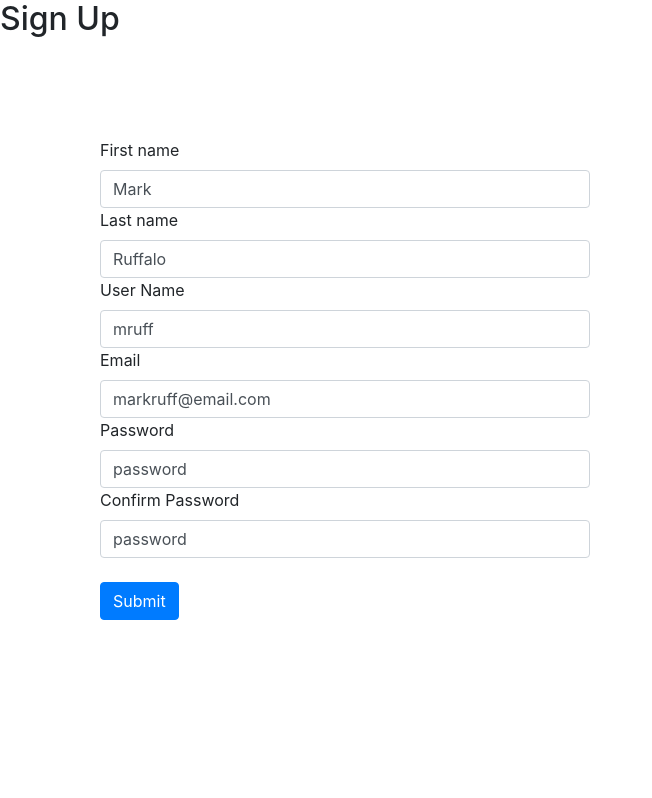
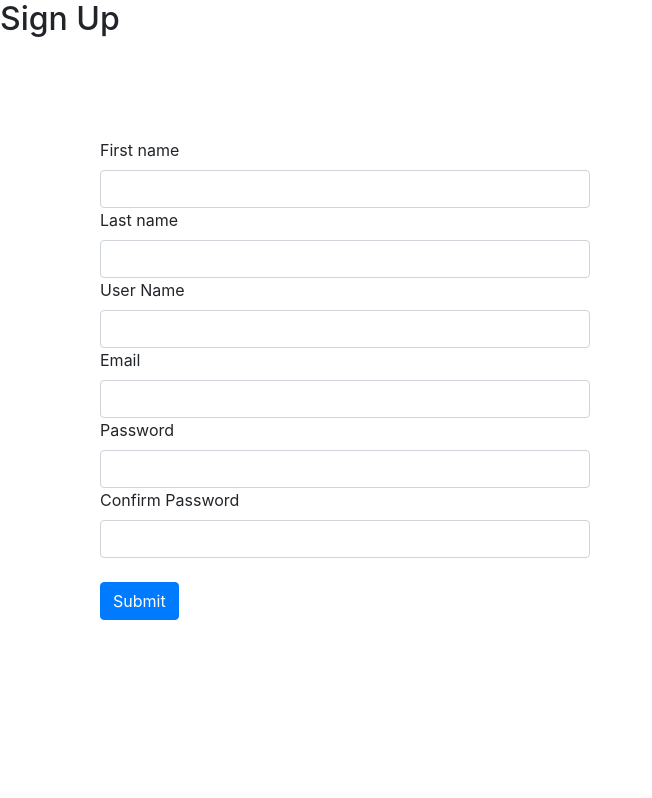
Before and after one commit to Code-Institute-Submissions/Milestone-3-Project-1, a Flask app: page /signup in a window 1280 px wide. Shown: the part 56-854 px from the top of the page, without its empty margins (0-652 px from the left). Run offline with Flask 2, Linux system fonts and the light colour scheme; some libraries are stand-ins or nearby versions.

Commit message:
data from json working and started POST fo sign up form

```diff
--- a/app.py
+++ b/app.py
@@ -1,7 +1,7 @@
 import os
 import json
 # from the flask module use Flask class and render template function
-from flask import Flask, render_template
+from flask import Flask, render_template, request
 # instantiate Flask class and ref with app
 app = Flask(__name__)
 
@@ -11,8 +11,10 @@ def index():
     return render_template("index.html", page_title="Home")
 
 # template for signup page
-@app.route('/signup')
+@app.route('/signup', methods=["GET", "POST"])
 def signup():
+    if request.method == "POST":
+        print(request.form)
     return render_template("signup.html", page_title="Sign Up")
 
 # template for login page
@@ -40,7 +42,7 @@ def workspace_blog(blog_title):
             if obj["url"] == blog_title:
                 blog = obj
 
-    return "<h1>" + blog["title"] + "</h1>"
+    return render_template("blog.html", blog=blog)
 
 
 # call to Flask Class run function passing in
--- a/templates/signup.html
+++ b/templates/signup.html
@@ -1,34 +1,34 @@
 {% extends 'base.html'%}
 {% block content %}
 <h2>{{page_title}}</h2>
-<form class="signup">
+<form class="signup" method="POST">
 	<div class="form-row" style="max-width:500px;">
 		<div class="col-md-12">
 			<label for="validationDefault01">First name</label>
-			<input type="text" class="form-control" id="validationDefault01" value="Mark" required>
+			<input type="text" class="form-control" id="validationDefault01"  required name="fname">
         </div>
 
         <div class="col-md-12">
 			<label for="validationDefault02">Last name</label>
-			<input type="text" class="form-control" id="validationDefault02" value="Ruffalo" required>
+			<input type="text" class="form-control" id="validationDefault02"  required name="lname">
         </div>
          <div class="col-md-12">
 			<label for="validationDefault06">User Name</label>
-			<input type="text" class="form-control" id="validationDefault06" value="mruff" required>
+			<input type="text" class="form-control" id="validationDefault06"  required name="user">
         </div>
 
         <div class="col-md-12">
 			<label for="validationDefault03">Email</label>
-			<input type="text" class="form-control" id="validationDefault03" value="markruff@email.com" required>
+			<input type="text" class="form-control" id="validationDefault03"  required name="email">
         </div>
 
         <div class="col-md-12">
 			<label for="validationDefault04">Password</label>
-			<input type="text" class="form-control" id="validationDefault04" value="password" required>
+			<input type="text" class="form-control" id="validationDefault04"  required name="password">
         </div>
         <div class="col-md-12">
 			<label for="validationDefault05">Confirm Password</label>
-			<input type="text" class="form-control" id="validationDefault05" value="password" required>
+			<input type="text" class="form-control" id="validationDefault05"  required name="confirm_password">
         </div>
 
 
--- a/templates/workspace.html
+++ b/templates/workspace.html
@@ -13,7 +13,7 @@
     </div>
     <div class="col-md-8">
       <div class="card-body">
-        <h5 class="card-title"><a href="/workspace/{{ blog.url }}">{{ loop.index }}.{{ blog.title }}</a></h5>
+        <h5 class="card-title"><a href="/workspace/{{ blog.url }}">{{ loop.index }}. {{ blog.title }}</a></h5>
         <p class="card-text">{{ blog.body }}</p>
         <p class="card-text"><small class="text-muted">Last updated 3 mins ago</small></p>
       </div>
@@ -26,7 +26,7 @@
 
     <div class="col-md-8">
       <div class="card-body">
-        <h5 class="card-title"><a href="/workspace/{{ blog.url }}">{{ loop.index }}.{{ blog.title }}</a></h5>
+        <h5 class="card-title"><a href="/workspace/{{ blog.url }}">{{ loop.index }}. {{ blog.title }}</a></h5>
         <p class="card-text">{{ blog.body }}</p>
         <p class="card-text"><small class="text-muted">Last updated 3 mins ago</small></p>
       </div>
```
Also changed, not shown: data/blogs.json (+8 -8 lines), templates/blog.html (added, +11 -0 lines).
